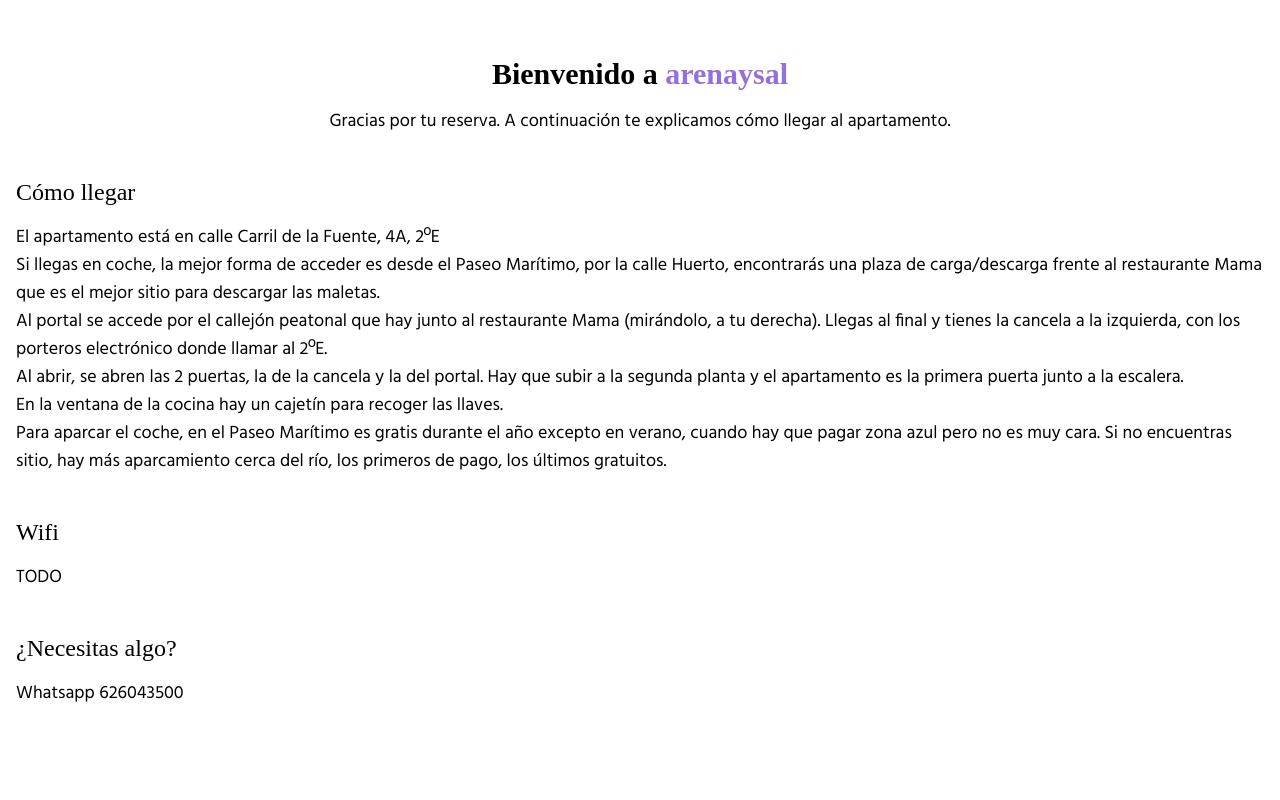
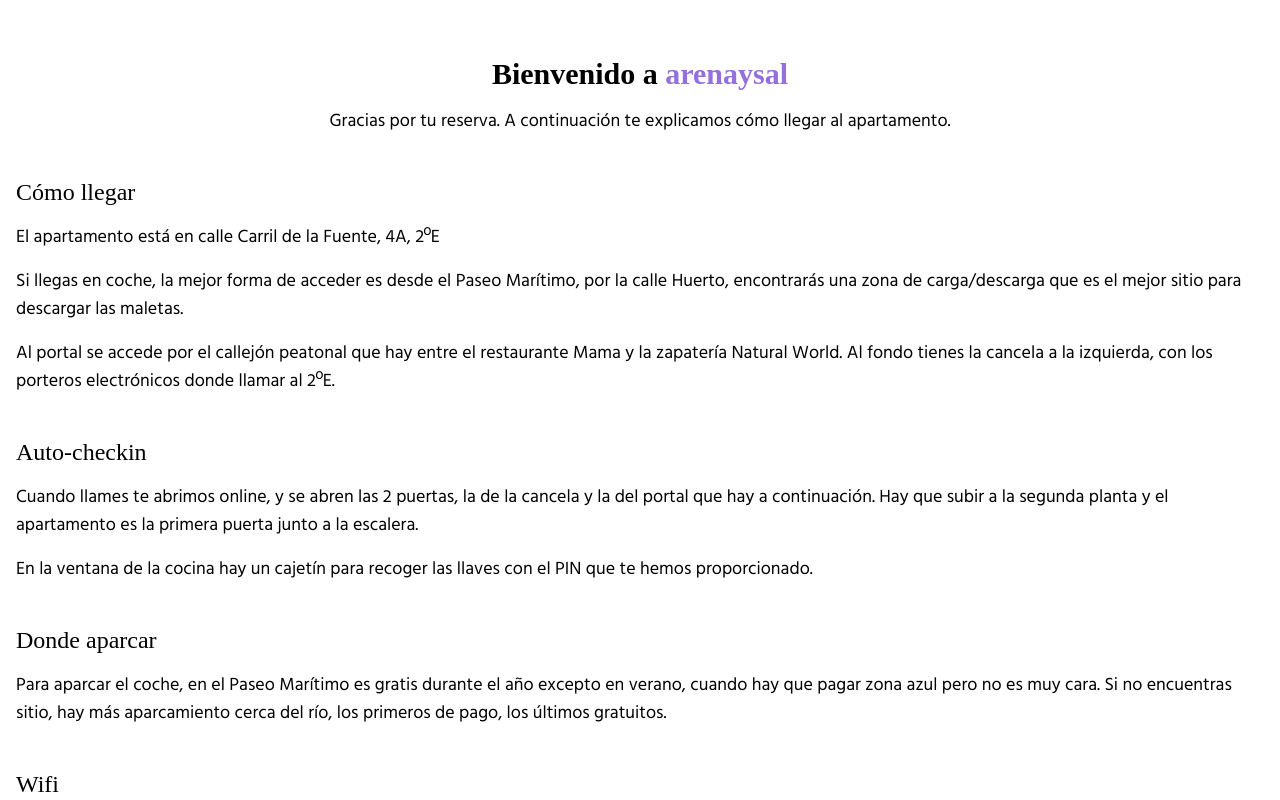
Before and after one commit to pablonete/arenaysal-web, a Next.js app: page /arenaysal-web/welcome in a window 1280 px wide. Shown: the top 800 px of the page. Built offline with nearby package versions, Linux system fonts and the light colour scheme; a web font is replaced by a local one.

Commit message:
Fix copy and add some more info.

```diff
--- a/pages/welcome.tsx
+++ b/pages/welcome.tsx
@@ -6,36 +6,54 @@ export default function Welcome() {
       <Head>
         <title>arenaysal - Bienvenida</title>
       </Head>
-      <h1 className="brand-title-font text-3xl font-bold text-center mt-10">Bienvenido a <span className="brand-title">arenaysal</span></h1>
+      <h1 className="brand-title-font text-3xl font-bold text-center mt-10">
+        Bienvenido a <span className="brand-title">arenaysal</span>
+      </h1>
       <p className="text-center mt-4 text-lg">
-        Gracias por tu reserva. A continuación te explicamos cómo llegar al apartamento.
+        Gracias por tu reserva. A continuación te explicamos cómo llegar al
+        apartamento.
       </p>
 
       <h2 className="brand-title-font text-2xl mt-10">Cómo llegar</h2>
       <p className="mt-4 text-lg">
         El apartamento está en calle Carril de la Fuente, 4A, 2ºE
-        <br />
-        Si llegas en coche, la mejor forma de acceder es desde el Paseo Marítimo, por la calle Huerto, encontrarás una plaza de carga/descarga frente al restaurante Mama que es el mejor sitio para descargar las maletas.
-        <br />
-        Al portal se accede por el callejón peatonal que hay junto al restaurante Mama (mirándolo, a tu derecha). Llegas al final y tienes la cancela a la izquierda, con los porteros electrónico donde llamar al 2ºE.
-        <br />
-        Al abrir, se abren las 2 puertas, la de la cancela y la del portal. Hay que subir a la segunda planta y el apartamento es la primera puerta junto a la escalera.
-        <br />
-        En la ventana de la cocina hay un cajetín para recoger las llaves.
-        <br />
-        Para aparcar el coche, en el Paseo Marítimo es gratis durante el año excepto en verano, cuando hay que pagar zona azul pero no es muy cara.
-        Si no encuentras sitio, hay más aparcamiento cerca del río, los primeros de pago, los últimos gratuitos.
+      </p>
+      <p className="mt-4 text-lg">
+        Si llegas en coche, la mejor forma de acceder es desde el Paseo
+        Marítimo, por la calle Huerto, encontrarás una zona de carga/descarga
+        que es el mejor sitio para descargar las maletas.
+      </p>
+      <p className="mt-4 text-lg">
+        Al portal se accede por el callejón peatonal que hay entre el
+        restaurante Mama y la zapatería Natural World. Al fondo tienes la
+        cancela a la izquierda, con los porteros electrónicos donde llamar al
+        2ºE.
+      </p>
+      <h2 className="brand-title-font text-2xl mt-10">Auto-checkin</h2>
+      <p className="mt-4 text-lg">
+        Cuando llames te abrimos online, y se abren las 2 puertas, la de la
+        cancela y la del portal que hay a continuación. Hay que subir a la
+        segunda planta y el apartamento es la primera puerta junto a la
+        escalera.
+      </p>
+      <p className="mt-4 text-lg">
+        En la ventana de la cocina hay un cajetín para recoger las llaves con el
+        PIN que te hemos proporcionado.
+      </p>
+      <h2 className="brand-title-font text-2xl mt-10">Donde aparcar</h2>
+      <p className="mt-4 text-lg">
+        Para aparcar el coche, en el Paseo Marítimo es gratis durante el año
+        excepto en verano, cuando hay que pagar zona azul pero no es muy cara.
+        Si no encuentras sitio, hay más aparcamiento cerca del río, los primeros
+        de pago, los últimos gratuitos.
       </p>
 
       <h2 className="brand-title-font text-2xl mt-10">Wifi</h2>
-      <p className="mt-4 text-lg">
-        TODO
-      </p>
+      <p className="mt-4 text-lg">TODO</p>
 
       <h2 className="brand-title-font text-2xl mt-10">¿Necesitas algo?</h2>
-      <p className="mt-4 text-lg">
-        Whatsapp 626043500
-      </p>
+      <p className="mt-4 text-lg">Mi whatsapp es el 626043500</p>
+      <p className="mt-4 text-lg">-Patricia</p>
     </div>
   );
 }
```
